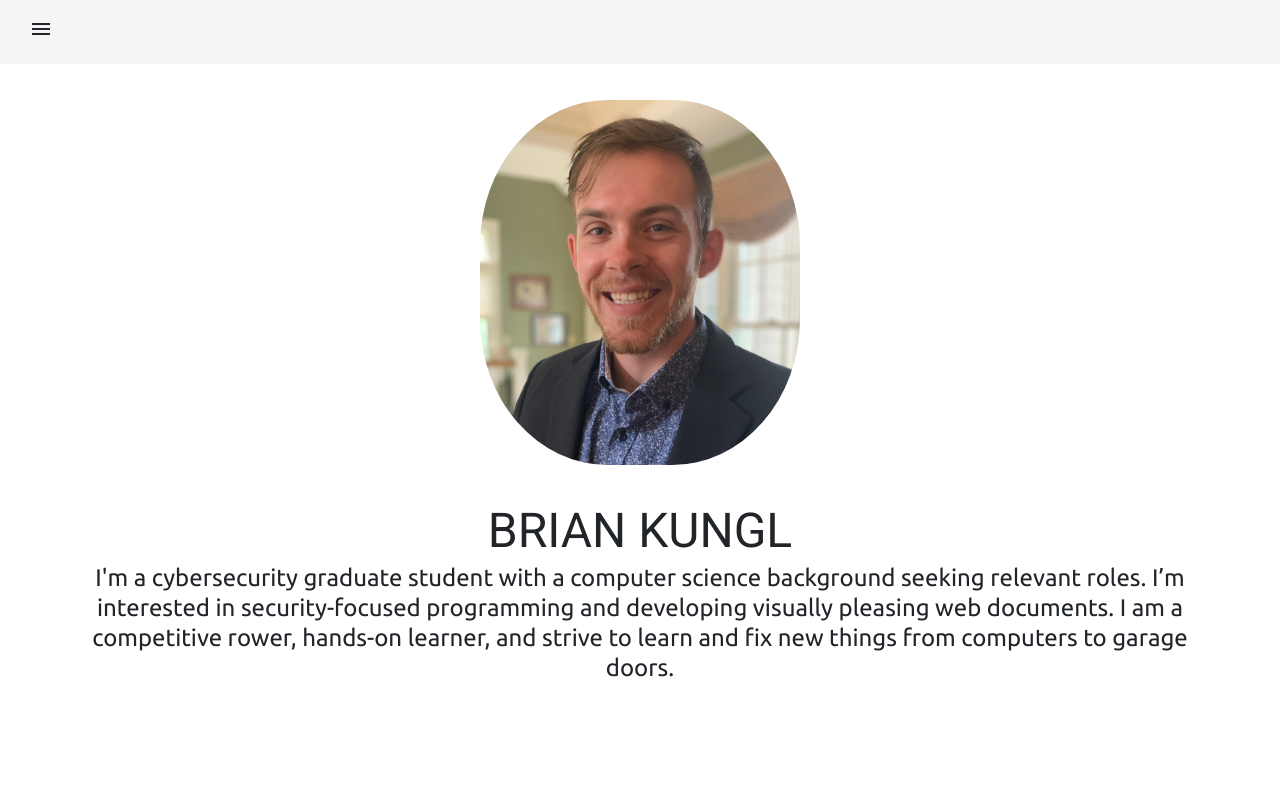
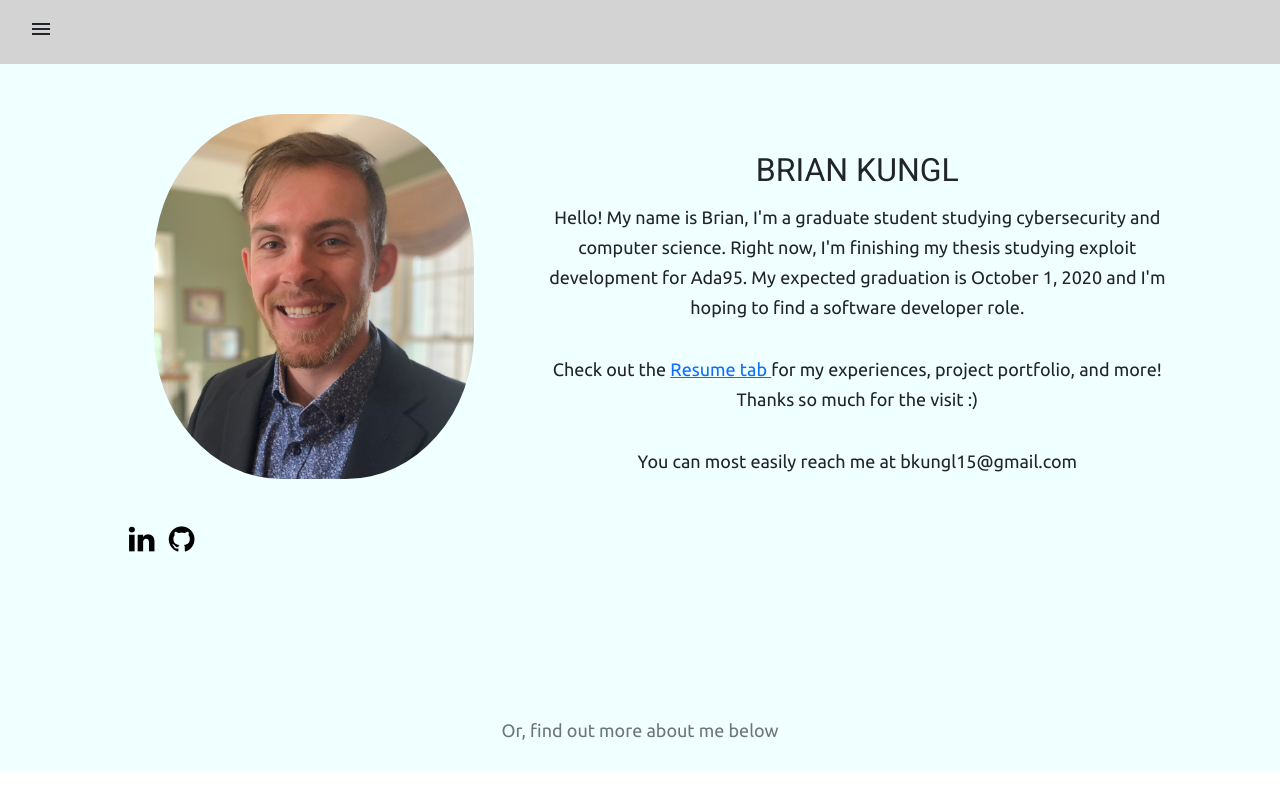
Before and after one commit to bkungl/briankungl, an Angular app in the folder bkweb/: page / in a window 1280 px wide. Shown: the top 810 px of the page. Built offline with nearby package versions, Linux system fonts and the light colour scheme.

Commit message:
commit updates to about and resume

```diff
--- a/bkweb/src/app/about/about.component.css
+++ b/bkweb/src/app/about/about.component.css
@@ -1,28 +1,30 @@
-.container {
-    margin: 0;
-
-    min-width: 100vh;
-}
+.hold {}
 
 .section1 {
 
-    margin-top: -1%;
-    min-height: 93vh;
-    min-width: 100vh;
+    margin-top: -15px;
+    min-height: 82vh;
+    /*min-width: 100vh;*/
+
+    background-color: azure;
+}
+
+.intro {
+    padding-top: 50px;
 }
 
 .section1 h1 {
-    font-size: 48px;
+    font-size: 32px;
 }
 
 .section1 p {
-    font-size: 24px;
+    font-size: 18px;
     line-height: 30px;
 }
 
 .title {
     text-align: center;
-    margin-top: 50px;
+    margin-top: 40px;
 }
 
 .intro {
@@ -30,7 +32,36 @@
 
 }
 
+.socials {}
+
+.fa {
+    padding: 20px;
+    font-size: 30px;
+    width: 30px;
+    text-align: center;
+    text-decoration: none;
+    border-radius: 50%;
+    color: black;
+}
+
+.urls {
+    margin-top: 25px;
+}
+
 .profileimg {
     border-radius: 40%;
     max-width: 25vw;
 }
+
+.more {
+    background-color: azure;
+    padding-bottom: 4vh;
+}
+
+.moreText {
+    font-size: 18px;
+}
+
+.section2 {
+    min-height: 100vh;
+}
--- a/bkweb/src/app/about/about.component.html
+++ b/bkweb/src/app/about/about.component.html
@@ -1,19 +1,60 @@
-<div class="container mx-auto d-block">
-    <div class="section1 row">
+<!-- Add icon library -->
+<link rel="stylesheet" href="https://cdnjs.cloudflare.com/ajax/libs/font-awesome/4.7.0/css/font-awesome.min.css">
+
+<div class="hold mx-auto d-block no-gutters">
+    <div class="section1">
         <!--instead of mx-auto and d block, can do text-center on cointianer -->
-        <div class="intro">
-            <br>
-            <!-- Image by default is displayed as inline-block, you need to display it as block in order to center it with .mx-auto. This can be done with built-in .d-block -->
-            <img src="../../assets/IMG_7099%20-%20Copy.JPG" alt="My face :)" class="profileimg mx-auto d-block">
-            <div class="title">
-                <h1>BRIAN KUNGL</h1>
+        <div class="intro row">
+
+            <div class="left col-lg-4 offset-lg-1">
+                <div class="img">
+                    <img src="../../assets/IMG_7099%20-%20Copy.JPG" alt="My face :)" class="profileimg mx-auto d-block">
+
+                </div>
+                <div class="urls">
+                    <div class="socials">
+                        <a href="https://www.linkedin.com/in/brian-kungl-77b635133/" class="fa fa-linkedin"></a>
+                        <a href="https://github.com/bkungl/" class="fa fa-github"></a>
+                    </div>
+
+                </div>
+
 
             </div>
 
-            <div class="shortbio text-center">
-                <p> I'm a cybersecurity graduate student with a computer science background seeking relevant roles. I’m interested in security-focused programming and developing visually pleasing web documents. I am a competitive rower, hands-on learner, and strive to learn and fix new things from computers to garage doors. </p>
+
+            <div class="right col-lg-6 ">
+
+                <div class="title">
+                    <h1>BRIAN KUNGL</h1>
+
+                </div>
+
+                <div class="shortbio text-center">
+                    <p>Hello! My name is Brian, I'm a graduate student studying cybersecurity and computer science. Right now, I'm finishing my thesis studying exploit development for Ada95. My expected graduation is October 1, 2020 and I'm hoping to find a software developer role.</p>
+                    <br>
+                    <p>Check out the <a routerLink="/resume"> Resume tab </a> for my experiences, project portfolio, and more! Thanks so much for the visit :)</p>
+                    <br>
+                    <p>You can most easily reach me at bkungl15@gmail.com</p>
+                </div>
             </div>
+
+
+
+            <!-- Image by default is displayed as inline-block, you need to display it as block in order to center it with .mx-auto. This can be done with built-in .d-block -->
+
+
         </div>
-        <br>
+
+
+        <div class="">
+
+        </div>
+    </div>
+    <div class="more text-center row">
+        <mat-panel-description class="moreText text-center">Or, find out more about me below</mat-panel-description>
+    </div>
+    <div class="section2">
+
     </div>
 </div>
--- a/bkweb/src/app/app.component.html
+++ b/bkweb/src/app/app.component.html
@@ -1,2 +1,2 @@
-<app-navbar></app-navbar>
-<router-outlet></router-outlet>
+    <app-navbar></app-navbar>
+    <router-outlet></router-outlet>
--- a/bkweb/src/app/app.module.ts
+++ b/bkweb/src/app/app.module.ts
@@ -13,6 +13,9 @@ import { EducationComponent } from './resume/base/education/education.component'
 import { BrowserAnimationsModule } from '@angular/platform-browser/animations';
 import { JobComponent } from './resume/base/jobdisplay/job/job.component';
 import {MAT_FORM_FIELD_DEFAULT_OPTIONS} from '@angular/material/form-field';
+
+
+import {MatExpansionModule} from '@angular/material/expansion';
 
 
 
@@ -55,7 +58,8 @@ import { ExperienceComponent } from './resume/base/experience/experience.compone
       MatToolbarModule,
       MatIconModule,
       MatTabsModule,
-      MatMenuModule
+      MatMenuModule,
+      MatExpansionModule
   ],
   providers: [
     { provide: MAT_FORM_FIELD_DEFAULT_OPTIONS, useValue: { appearance: 'fill' } },
--- a/bkweb/src/app/navbar/navbar.component.css
+++ b/bkweb/src/app/navbar/navbar.component.css
@@ -3,3 +3,8 @@
 }
 
 .example-icon {}
+
+.toolbar {
+    /*background-color: cadetblue;*/
+    background-color: lightgrey;
+}
--- a/bkweb/src/app/navbar/navbar.component.html
+++ b/bkweb/src/app/navbar/navbar.component.html
@@ -1,5 +1,5 @@
 <p>
-    <mat-toolbar>
+    <mat-toolbar class="toolbar">
         <button mat-button [matMenuTriggerFor]="menu" class="btn">
             <mat-icon>menu</mat-icon>
         </button>
@@ -8,11 +8,13 @@
                 <span>About Me</span>
             </button>
             <button mat-menu-item routerLink="/resume">
-                <span>Resume</span>
+                <span>Experience and Knowledge</span>
             </button>
+            <!-->
             <button mat-menu-item routerLink="/contact">
                 <span>Contact Info</span>
             </button>
+            </-->
         </mat-menu>
     </mat-toolbar>
 </p>
--- a/bkweb/src/app/resume/base/base.component.css
+++ b/bkweb/src/app/resume/base/base.component.css
@@ -0,0 +1,3 @@
+.name h1 {
+    font-size: 40px;
+}
--- a/bkweb/src/app/resume/base/base.component.html
+++ b/bkweb/src/app/resume/base/base.component.html
@@ -1,4 +1,10 @@
 <!--> TODO <app-search></app-search> </!-->
+
+<div class="name text-center">
+    <h1>BRIAN KUNGL</h1>
+</div>
+
+<hr>
 
 <app-experience></app-experience>
 
--- a/bkweb/src/app/resume/base/experience/experience.component.html
+++ b/bkweb/src/app/resume/base/experience/experience.component.html
@@ -4,7 +4,7 @@
     </div>
     <hr>
 
-    <div class="text-center col-md-6 offset-md-4 col-sm-6 offset-sm-4 col-lg-6 offset-lg-3 col-xs-10 offset-sm-2">
+    <div class="text-center col-md-8 offset-md-2 col-sm-8 offset-sm-2 col-lg-8 offset-lg-2 col-xs-10 offset-sm-2">
         <div class="card" style="" *ngFor="let job of jobs; index as i;">
             <div class="card-header">
                 <h6 class="card-date  text-muted">{{job.startDate}} - {{job.endDate}} </h6>
@@ -16,7 +16,19 @@
                 <hr>
                 <p class="card-text">{{job.shortDescription}}</p>
 
-                <a href="#" class="card-linkb">Read More >></a>
+                <mat-expansion-panel hideToggle class="panel">
+                    <mat-expansion-panel-header class="row">
+                        <mat-panel-description class="offset-lg-5 offset-md-4 offset-sm-3 text-center">
+                            <p>Read More</p>
+                        </mat-panel-description>
+
+                    </mat-expansion-panel-header>
+                    <ul>
+                        <li *ngFor="let details of job.moreDetails; index as j" style="margin-bottom: 1rem;">{{job.moreDetails[j]}}</li>
+                    </ul>
+                </mat-expansion-panel>
+
+
             </div>
         </div>
 
--- a/bkweb/src/app/resume/base/experience/experience.component.ts
+++ b/bkweb/src/app/resume/base/experience/experience.component.ts
@@ -8,6 +8,7 @@ import  *  as  data  from  './../../../../assets/jobs.json';
 export class ExperienceComponent implements OnInit {
 
     jobs:  any  = (data  as  any).default;
+    panelOpenState = false;
 
   constructor() { }
 
```
